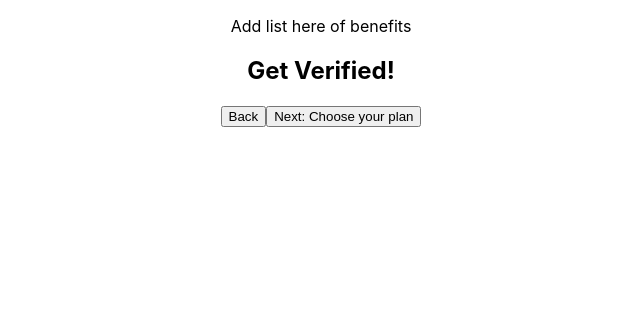
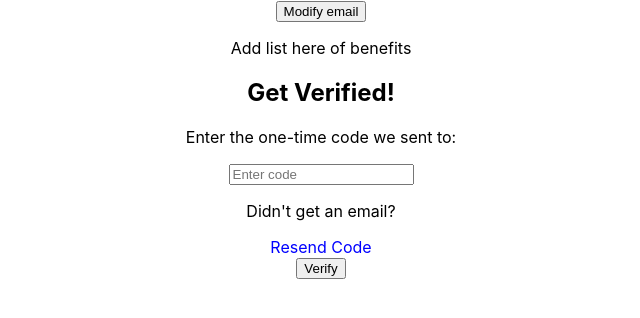
Before and after one commit to violetacf/subscription-onboarding, a React (Create React App) app: page /verify in a window 1280 px wide. Shown: the top 318 px of the page, without its empty margins (319-959 px from the left). Built offline with nearby package versions, Linux system fonts and the light colour scheme.

Commit message:
Add account verification - step 2

```diff
--- a/src/pages/AccountVerification.tsx
+++ b/src/pages/AccountVerification.tsx
@@ -1,18 +1,122 @@
-import { useNavigate } from "react-router-dom";
+import { useState } from "react";
+import { useNavigate, useLocation } from "react-router-dom";
+import { validateEmail, sendEmailValidationCode } from "../api/api";
 
 export default function AccountVerification() {
   const navigate = useNavigate();
+  const location = useLocation();
+
+  const emailToDisplay = (location.state as { email?: string })?.email;
+
+  const [code, setCode] = useState<string>("");
+  const [resendCooldown, setResendCooldown] = useState<number>(0);
+  const [loading, setLoading] = useState<boolean>(false);
+  const [error, setError] = useState<string | null>(null);
+
+  const handleNextClick = async () => {
+    setError(null);
+    setLoading(true);
+
+    if (!emailToDisplay || !code) {
+      setError(
+        "Please ensure you've provided an email and entered the verification code."
+      );
+      setLoading(false);
+      return;
+    }
+
+    try {
+      const response = await validateEmail(emailToDisplay, code);
+
+      console.log("Email verified successfully! User ID:", response.user_id);
+      navigate("/plan", { state: { user_id: response.user_id } });
+    } catch (err: any) {
+      console.error("Error verifying account:", err);
+      setError(
+        err.message || "Failed to verify account. Please check your code."
+      );
+    } finally {
+      setLoading(false);
+    }
+  };
+
+  const handleResendCode = async () => {
+    setError(null);
+    setLoading(true);
+    setResendCooldown(30);
+
+    if (!emailToDisplay) {
+      setError("Cannot resend code: Email address is missing.");
+      setLoading(false);
+      setResendCooldown(0);
+      return;
+    }
+
+    try {
+      await sendEmailValidationCode(emailToDisplay);
+      console.log("A new verification code has been sent!");
+
+      const countdownInterval = setInterval(() => {
+        setResendCooldown((prev) => {
+          if (prev <= 1) {
+            clearInterval(countdownInterval);
+            return 0;
+          }
+          return prev - 1;
+        });
+      }, 1000);
+    } catch (err: any) {
+      console.error("Error resending code:", err);
+      setError(err.message || "Failed to resend code. Please try again later.");
+      setResendCooldown(0);
+    } finally {
+      setLoading(false);
+    }
+  };
 
   return (
     <div>
       <div>
+        <button onClick={() => navigate("/")}>Modify email</button>
+        <p> Add list here of benefits </p>
+      </div>
+      <div>
+        <h2>Get Verified!</h2>
         <div>
-          <p> Add list here of benefits </p>
+          {" "}
+          <p>Enter the one-time code we sent to:</p>
+          <p>{emailToDisplay}</p>
         </div>
-        <h2>Get Verified!</h2>
-        <button onClick={() => navigate("/")}>Back</button>
-        <button onClick={() => navigate("/plan")}>
-          Next: Choose your plan
+        <input
+          type="text"
+          placeholder="Enter code"
+          value={code}
+          onChange={(e) => setCode(e.target.value)}
+          maxLength={6}
+        />
+        {error && <p style={{ color: "red" }}>{error}</p>}
+        <div>
+          <p>Didn't get an email?</p>
+          <button
+            onClick={handleResendCode}
+            disabled={loading || resendCooldown > 0}
+            style={{
+              background: "none",
+              border: "none",
+              color: "blue",
+              cursor: loading || resendCooldown > 0 ? "not-allowed" : "pointer",
+              padding: "0",
+              font: "inherit",
+              opacity: loading || resendCooldown > 0 ? 0.6 : 1,
+            }}
+          >
+            {resendCooldown > 0
+              ? `Resend Code (${resendCooldown}s)`
+              : "Resend Code"}
+          </button>
+        </div>
+        <button onClick={handleNextClick} disabled={loading}>
+          {loading ? "Verifying..." : "Verify"}{" "}
         </button>
       </div>
     </div>
```
